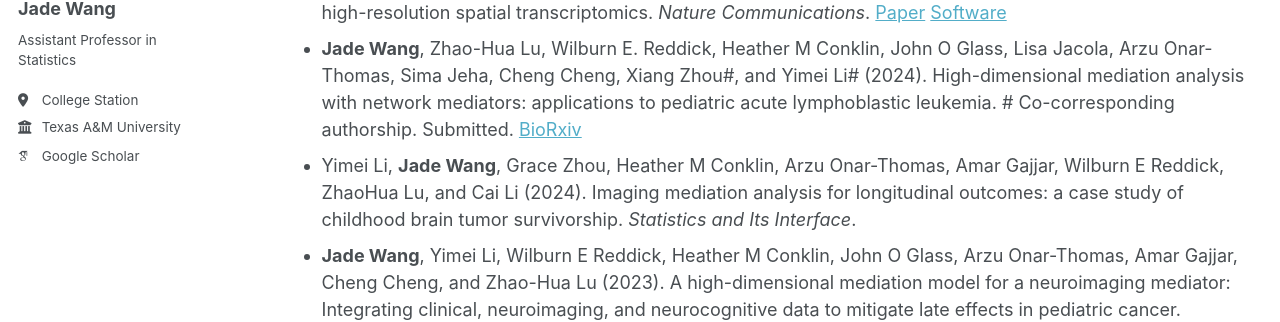
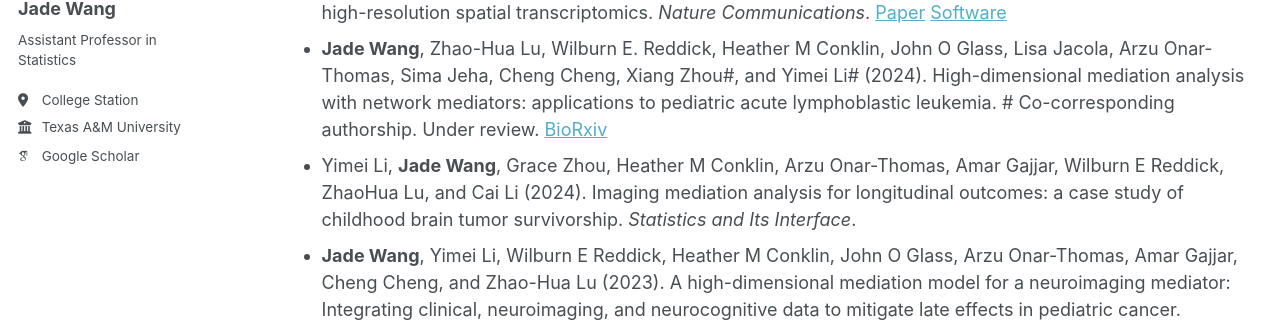
Before and after one commit to jadexq/jadexq.github.io, a Jekyll site: the page built from _pages/publications.md, in a window 1280 px wide and 900 px high. Shown: the part 245-567 px from the top of the window. Built offline with Jekyll 4.4.1, drawn with Linux system fonts in a browser that asks for light colours; some web fonts are replaced; a script that is not in the unit is left out.

Commit message:
update publications

```diff
--- a/_pages/publications.md
+++ b/_pages/publications.md
@@ -10,7 +10,7 @@ author_profile: true
 
 ## Methods
 * **Jade Wang** and Xiang Zhou (2025). Modeling subcellular spatial variation of gene expression within cells in high-resolution spatial transcriptomics. *Nature Communications*. [Paper](https://www.nature.com/articles/s41467-025-64867-0) [Software](https://jadexq.github.io/ELLA/)
-* **Jade Wang**, Zhao-Hua Lu, Wilburn E. Reddick, Heather M Conklin, John O Glass, Lisa Jacola, Arzu Onar-Thomas, Sima Jeha, Cheng Cheng, Xiang Zhou#, and Yimei Li# (2024). High-dimensional mediation analysis with network mediators: applications to pediatric acute lymphoblastic leukemia. # Co-corresponding authorship. Submitted. [BioRxiv](https://www.biorxiv.org/content/10.1101/2024.09.23.614601v1.abstract)
+* **Jade Wang**, Zhao-Hua Lu, Wilburn E. Reddick, Heather M Conklin, John O Glass, Lisa Jacola, Arzu Onar-Thomas, Sima Jeha, Cheng Cheng, Xiang Zhou#, and Yimei Li# (2024). High-dimensional mediation analysis with network mediators: applications to pediatric acute lymphoblastic leukemia. # Co-corresponding authorship. Under review. [BioRxiv](https://www.biorxiv.org/content/10.1101/2024.09.23.614601v1.abstract)
 * Yimei Li, **Jade Wang**, Grace Zhou, Heather M Conklin, Arzu Onar-Thomas, Amar Gajjar, Wilburn E Reddick, ZhaoHua Lu, and Cai Li (2024). Imaging mediation analysis for longitudinal outcomes: a case study of childhood brain tumor survivorship. *Statistics and Its Interface*.
 * **Jade Wang**, Yimei Li, Wilburn E Reddick, Heather M Conklin, John O Glass, Arzu Onar-Thomas, Amar Gajjar, Cheng Cheng, and Zhao-Hua Lu (2023). A high-dimensional mediation model for a neuroimaging mediator: Integrating clinical, neuroimaging, and neurocognitive data to mitigate late effects in pediatric cancer. *Biometrics*. [Paper](https://pubmed.ncbi.nlm.nih.gov/35962595/)
 * **Jade Wang**#, Yimei Li, Xintong Li, and Zhao-Hua Lu. Alzheimer's disease classification through imaging genetic data with IGnet (2022). # Corresponding author. *Frontiers in Neuroscience*. [Paper](https://www.frontiersin.org/journals/neuroscience/articles/10.3389/fnins.2022.846638/full)
```
